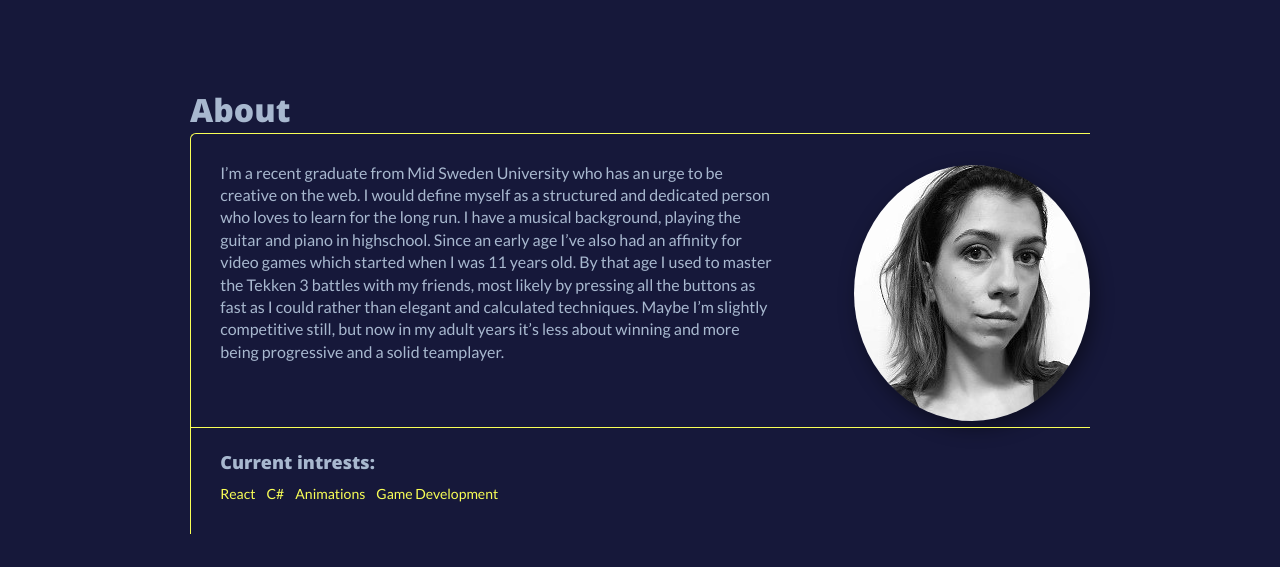
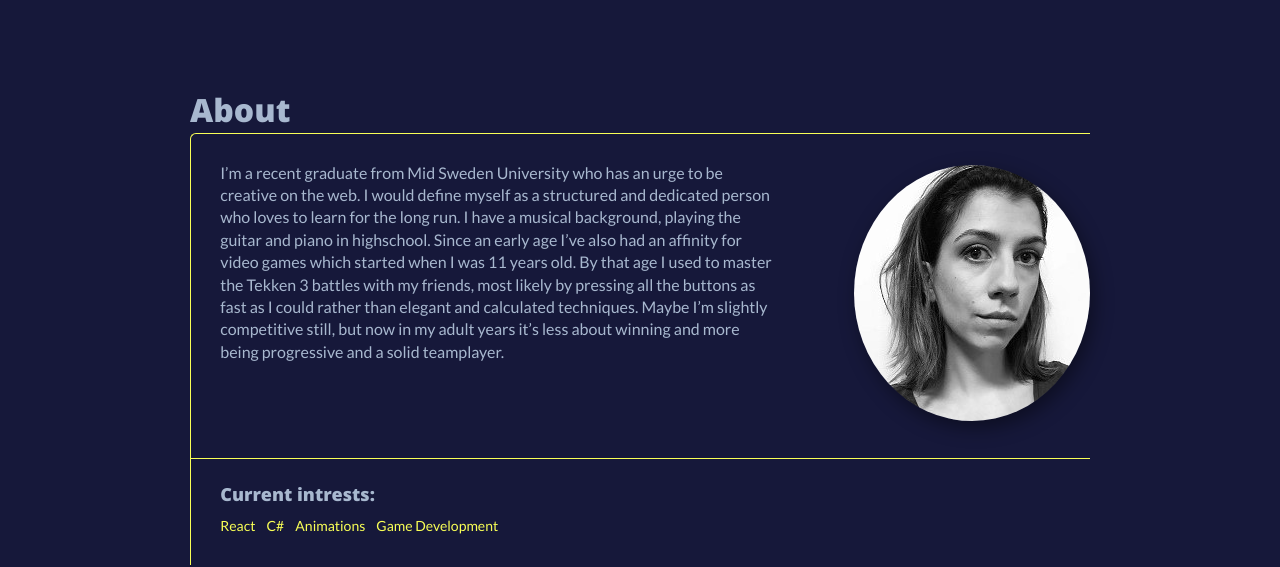
Before and after one commit to maso1905/portfolio-v1, a React (Create React App) app: page / in a window 1280 px wide. Shown: the part 802-1369 px from the top of the page. Built offline with nearby package versions, Linux system fonts and the light colour scheme.

Commit message:
minor fix

```diff
--- a/src/components/AboutSection/AboutStyling.js
+++ b/src/components/AboutSection/AboutStyling.js
@@ -103,12 +103,14 @@ export const ImgWrap = styled.div`
     display: block;
     float: right;
     padding-top: 10%;
+    padding-bottom: 10%;
     @media screen and (max-width: 768px){
         max-width: 150px;
         float: none;
         margin-right: auto;
         margin-left: auto;
         padding-top: 5%;
+        padding-bottom: 0;
     }
 `
 export const Img = styled.img`
```
Also changed, not shown: 1 other file (tests, documents, lock files or other folders).
